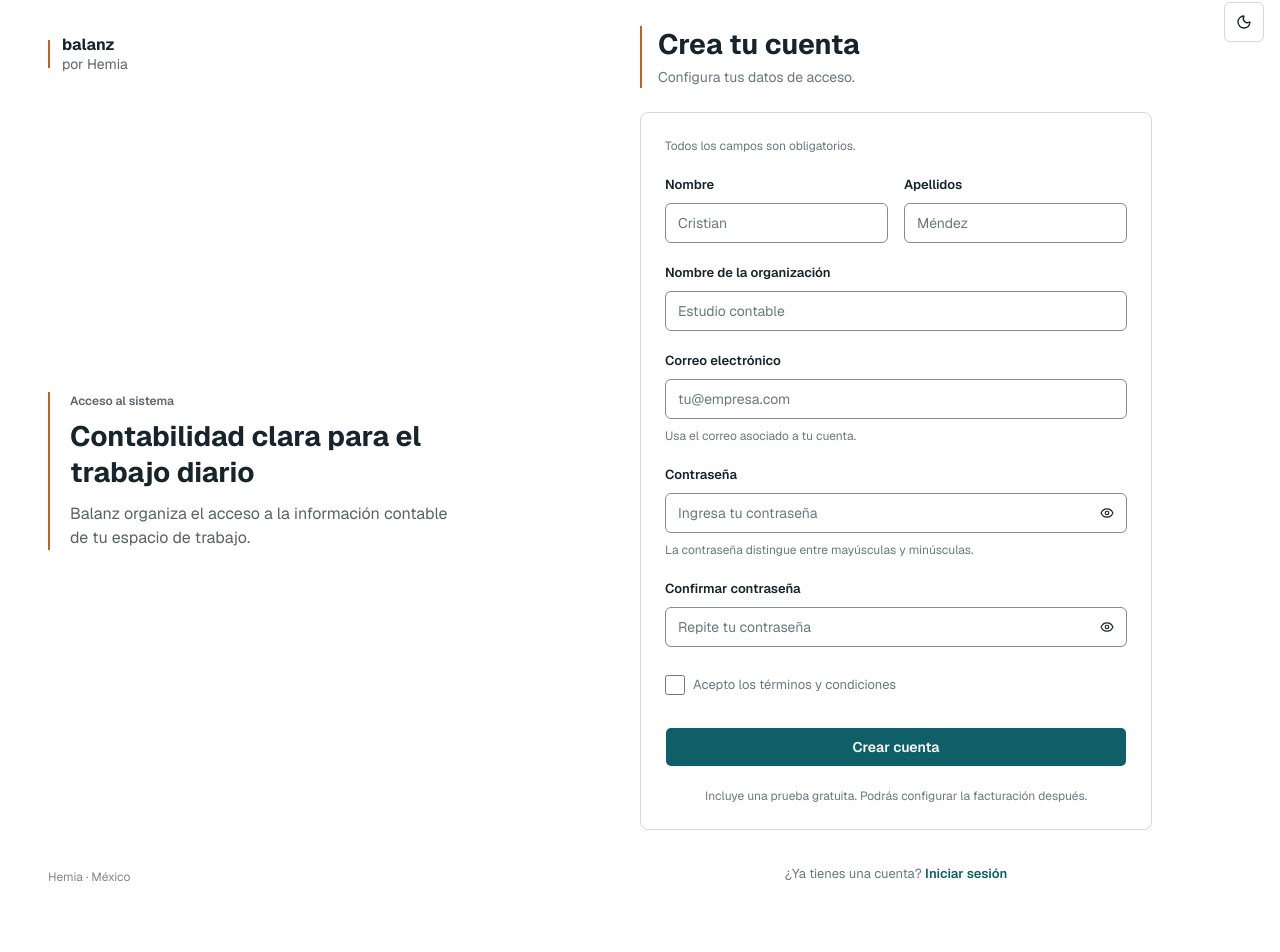
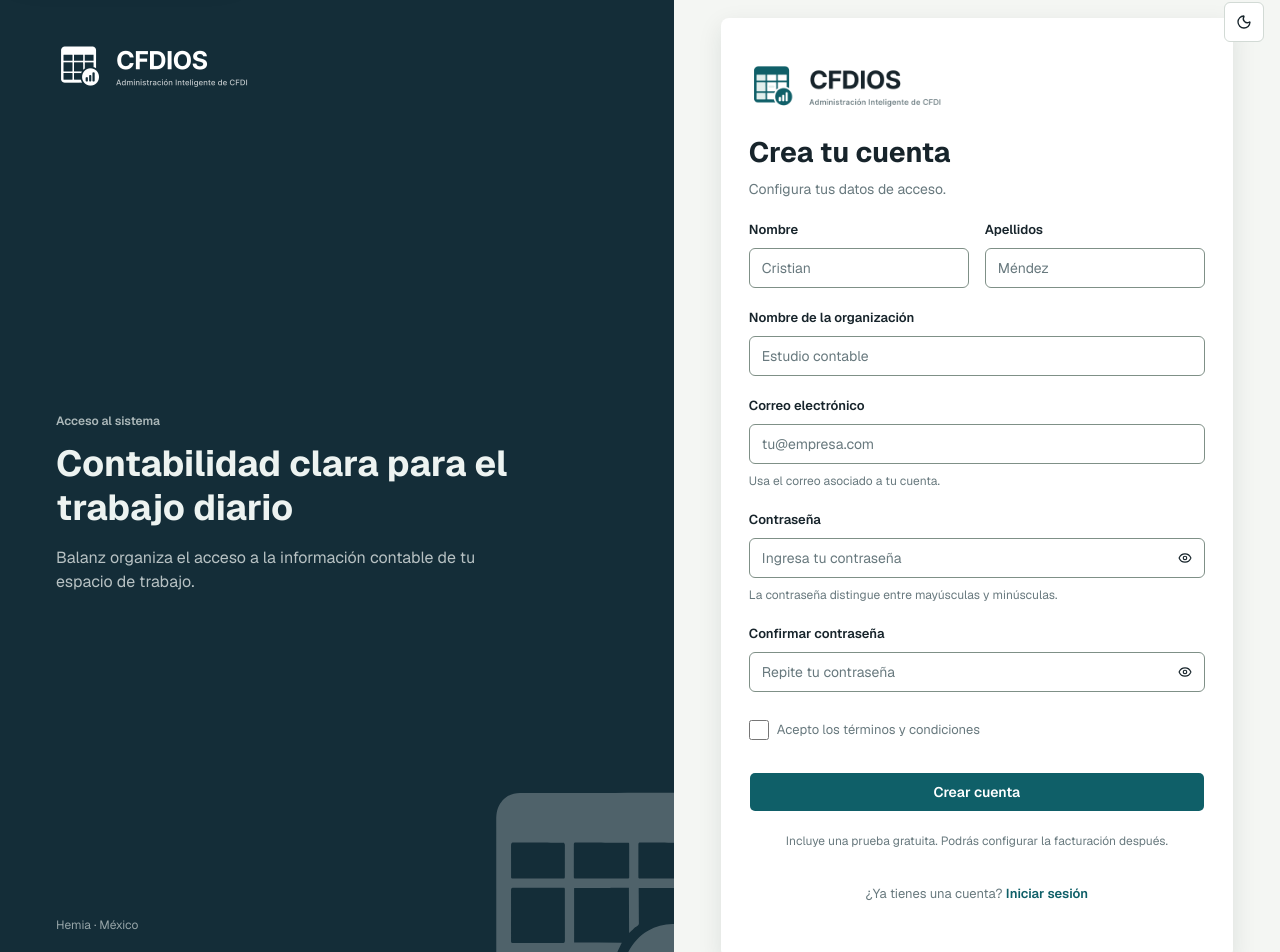
Before and after one commit to hemia-labs/balanz, a Next.js app in the folder apps/web/: page /es/register in a window 1280 px wide. Shown: the part 14-966 px from the top of the page. Built offline with nearby package versions, Linux system fonts and the light colour scheme; no server answers.

Commit message:
feat(web): update login and register page branding

```diff
--- a/apps/web/src/app/globals.css
+++ b/apps/web/src/app/globals.css
@@ -41,6 +41,9 @@
   --chart-4: #b86432;
   --chart-5: #8a5614;
   --numeric-band: #edf3f0;
+  --auth-background: #f4f6f3;
+  --auth-sidebar: #142d38;
+  --auth-sidebar-foreground: #edf3f1;
   --sidebar: #ffffff;
   --sidebar-foreground: #17242b;
   --sidebar-primary: #0f5f68;
@@ -89,6 +92,9 @@
   --chart-4: #df8b58;
   --chart-5: #efc171;
   --numeric-band: #1b3032;
+  --auth-background: #0a1015;
+  --auth-sidebar: #0e181e;
+  --auth-sidebar-foreground: #edf3f1;
   --sidebar: #0e181e;
   --sidebar-foreground: #edf3f1;
   --sidebar-primary: #6fc8c2;
@@ -162,6 +168,7 @@
   --color-chart-4: var(--chart-4);
   --color-chart-5: var(--chart-5);
   --color-numeric-band: var(--numeric-band);
+  --color-auth-background: var(--auth-background);
   --color-sidebar: var(--sidebar);
   --color-sidebar-foreground: var(--sidebar-foreground);
   --color-sidebar-primary: var(--sidebar-primary);
@@ -221,6 +228,12 @@
 }
 
 @layer utilities {
+  .auth-sidebar {
+    --sidebar-foreground: var(--auth-sidebar-foreground);
+    background-color: var(--auth-sidebar);
+    color: var(--auth-sidebar-foreground);
+  }
+
   .numeric {
     font-variant-numeric: tabular-nums lining-nums;
   }
--- a/apps/web/src/components/auth-frame.tsx
+++ b/apps/web/src/components/auth-frame.tsx
@@ -32,18 +32,24 @@ export function AuthFrame({
   if (centered) {
     return (
       <main id="main-content" tabIndex={-1} className="grid min-h-[100dvh] bg-background focus:outline-none lg:grid-cols-[minmax(0,1fr)_minmax(28rem,0.9fr)]">
-        <section className="relative hidden overflow-hidden bg-sidebar p-10 text-sidebar-foreground lg:flex lg:flex-col lg:justify-between xl:p-14">
-          <BrandMark locale={locale} inverse />
+        <section className="auth-sidebar relative hidden overflow-hidden p-10 text-sidebar-foreground lg:flex lg:flex-col lg:justify-between xl:p-14">
+          <Image src="/logo-white.png" alt="CFDIOS" width={192} height={48} priority className="h-auto w-48" />
           <div className="relative max-w-lg">
             <p className="text-caption font-semibold text-sidebar-foreground/70">{eyebrow}</p>
             <h2 className="mt-3 text-display font-bold">{systemTitle}</h2>
             <p className="mt-4 max-w-md text-body-lg text-sidebar-foreground/75">{systemDescription}</p>
           </div>
           <p className="text-caption text-sidebar-foreground/60">Hemia · México</p>
-          <div aria-hidden="true" className="absolute -bottom-32 -right-20 size-80 rounded-full border border-sidebar-foreground/10" />
-          <div aria-hidden="true" className="absolute -bottom-20 -right-8 size-48 rounded-full border border-sidebar-foreground/10" />
+          <Image
+            src="/isotipo-white.svg"
+            alt=""
+            width={560}
+            height={560}
+            aria-hidden="true"
+            className="pointer-events-none absolute -bottom-16 -right-20 size-72 opacity-25"
+          />
         </section>
-        <section className="flex min-h-[100dvh] items-center justify-center px-4 py-8 sm:px-8 lg:px-10">
+        <section className="flex min-h-[100dvh] items-center justify-center bg-auth-background px-4 py-8 sm:px-8 lg:px-10">
           <div className={"w-full " + (contentClassName ?? "max-w-md")}>
             <Card className="border-border shadow-float ring-0">
               <CardContent className="p-6 sm:p-7">
--- a/apps/web/src/components/register-form.tsx
+++ b/apps/web/src/components/register-form.tsx
@@ -36,6 +36,7 @@ export function RegisterForm({
       description={auth.registerDescription}
       requiredHint={auth.requiredHint}
       contentClassName="max-w-lg"
+      centered
       footer={
         <p className="text-center">
           {auth.hasAccount}{" "}
```
Also changed, not shown: apps/web/public/isotipo-white.svg (added), apps/web/public/logo-white.png (added).
